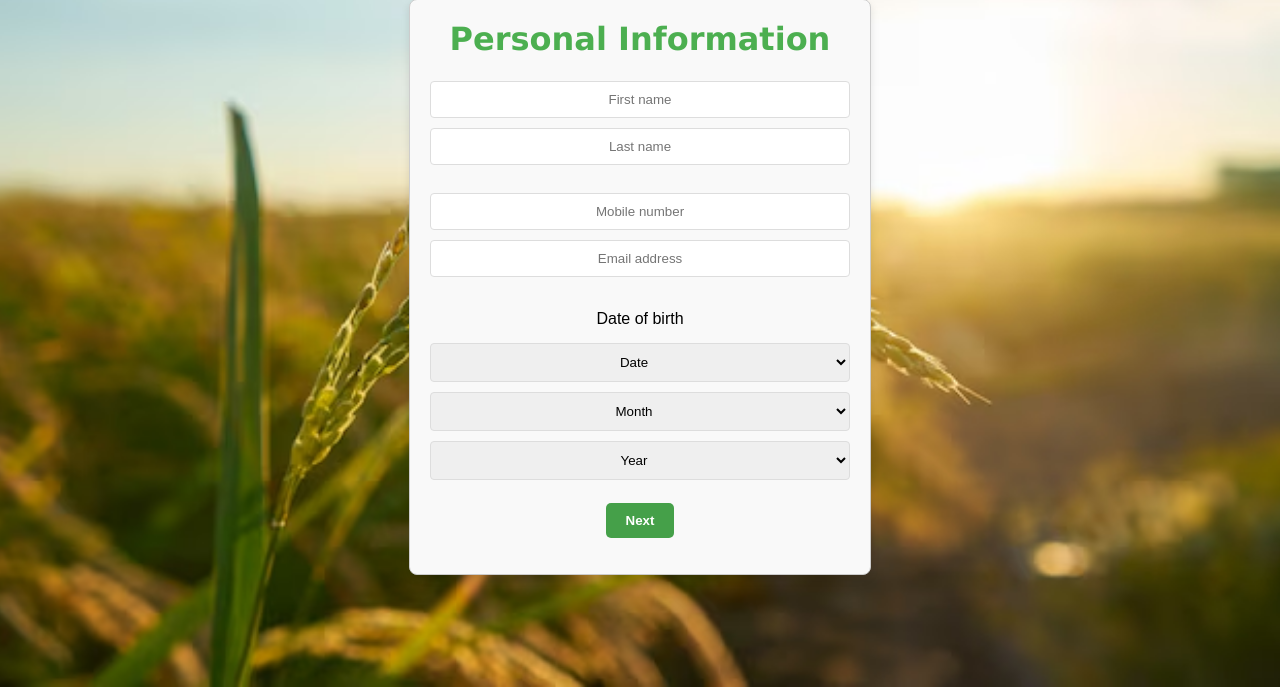
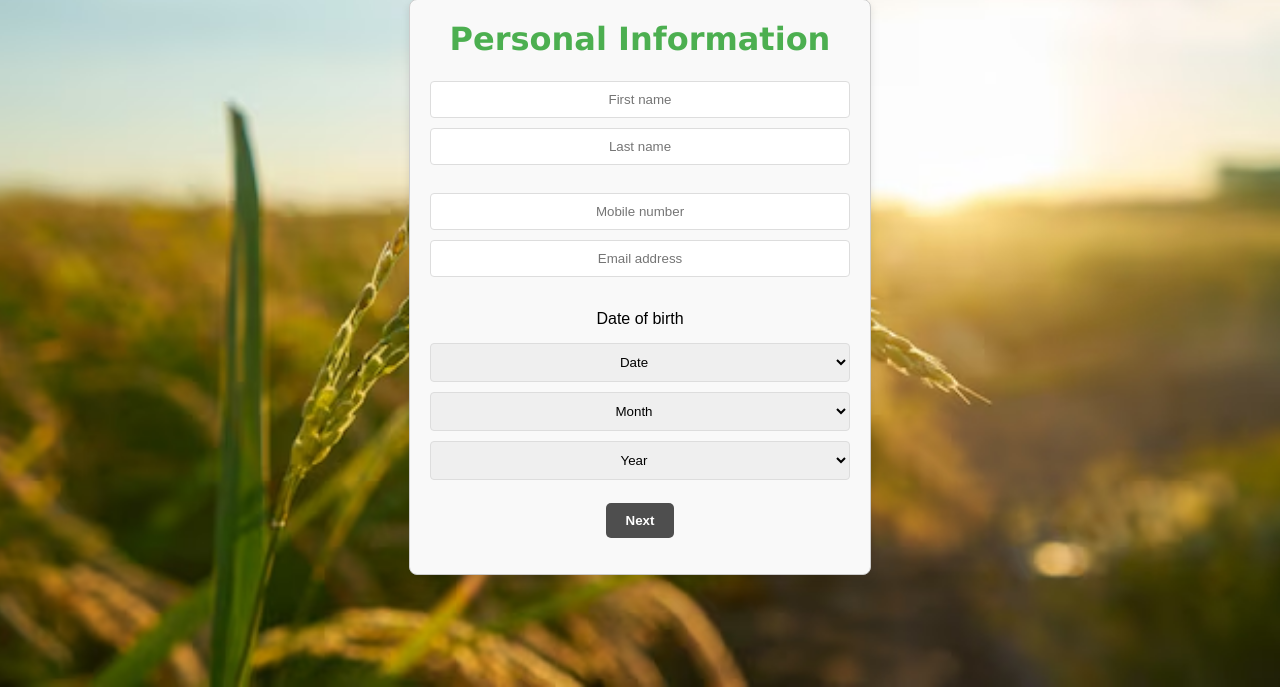
Before and after one commit to kiryuhanabi/Group27_DBMS_Autumn_24, a PHP site: page /update_profile.html in a window 1280 px wide. Shown: the part 113-800 px from the top of the page. Run offline with PHP 8.4, Linux system fonts and the light colour scheme.

Commit message:
changed update profile

```diff
--- a/Frontend/update_profile_style.css
+++ b/Frontend/update_profile_style.css
@@ -45,7 +45,7 @@ p {
     display: block;
     margin: 0 auto;
     color: #fff;
-    background-color: #45a049;
+    background-color: #4e4e4e;
     padding: 10px 20px;
     border-radius: 5px;
     font-weight: bold;
```
Also changed, not shown: 1 other file.
